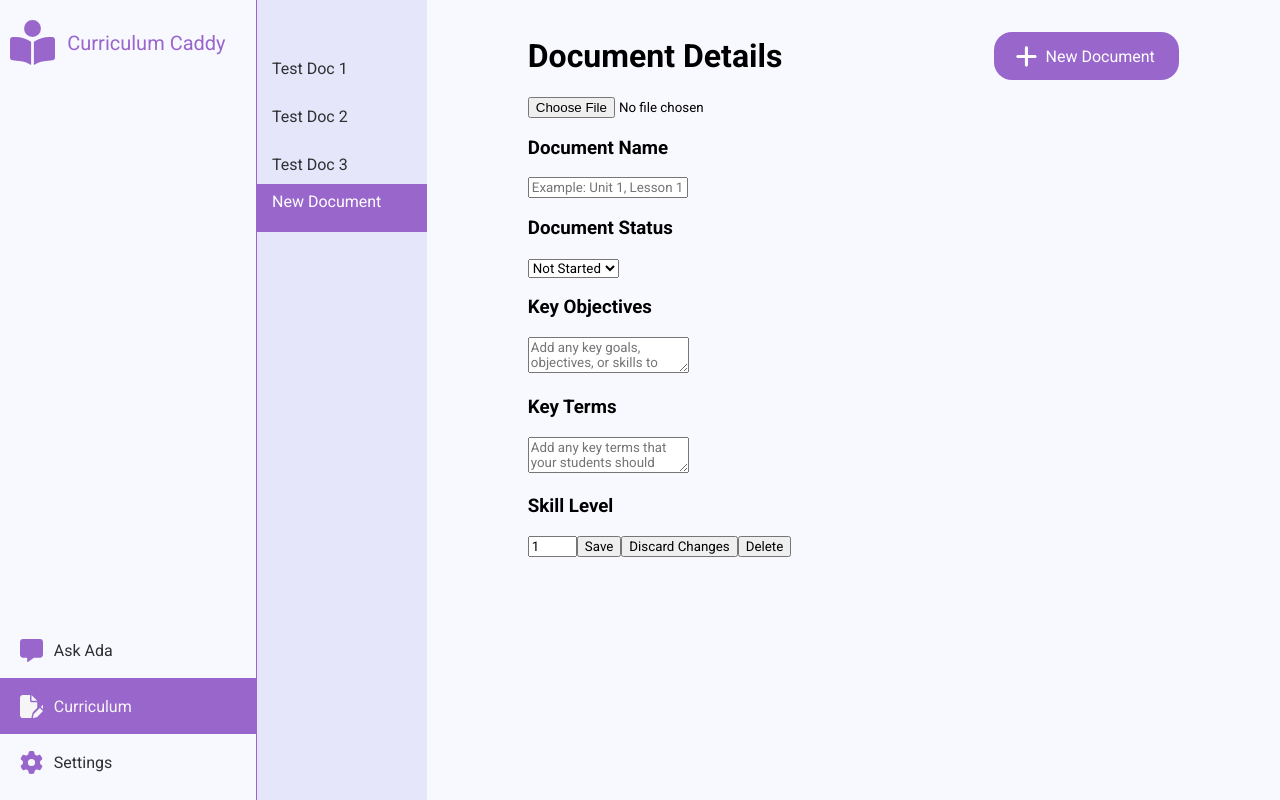
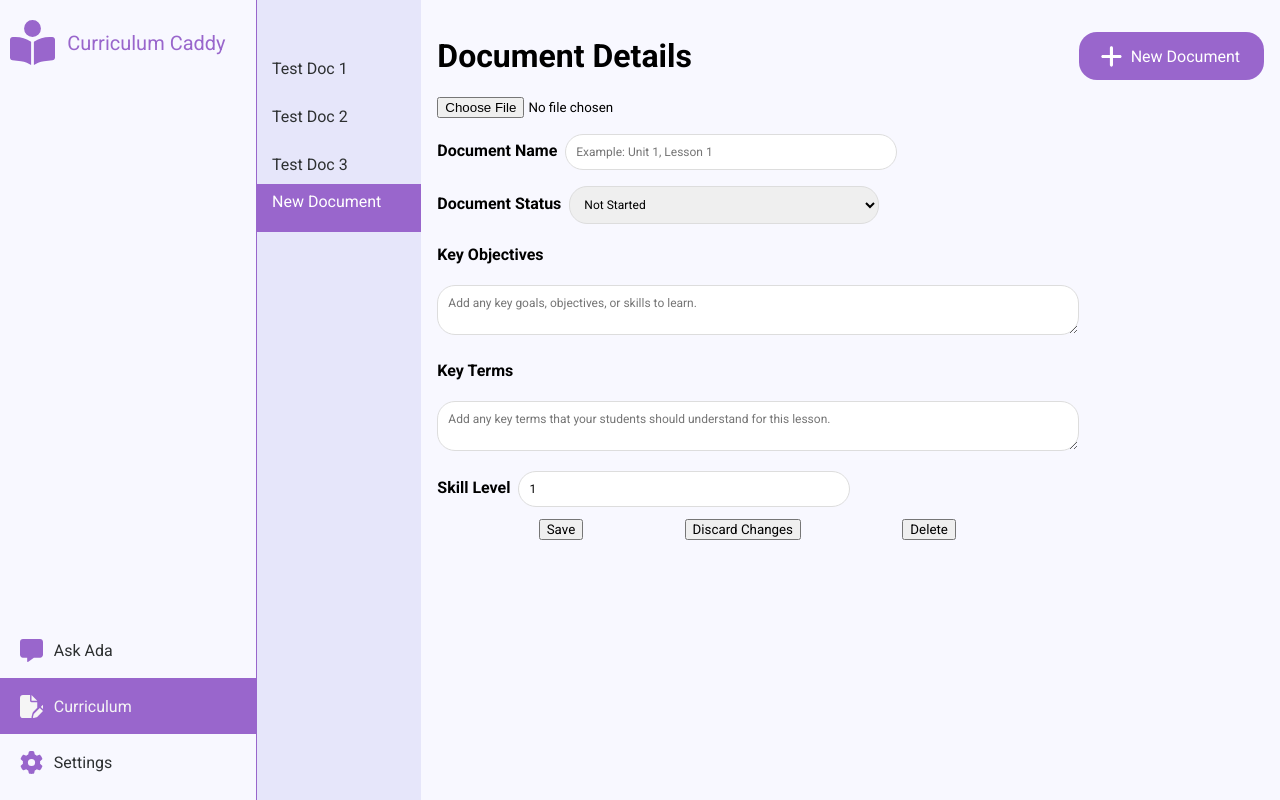
Before and after one commit to gabbirenee/curriculum-caddy, a React (Create React App) app: page /curriculum in a window 1280 px wide. Built offline with nearby package versions, Linux system fonts and the light colour scheme; no server answers.

Commit message:
Style inputs for document details

```diff
--- a/src/Components/DocumentDetails.js
+++ b/src/Components/DocumentDetails.js
@@ -181,37 +181,38 @@ function DocumentDetails ({subject, grade_level, curriculum, setCurriculum, sele
 
   return (
     <div className="DocumentDetails">
-      <div>
+      <div className="details-section">
         <h1>Document Details</h1>
         <div className="file-upload-container">
           <input type="file" accept=".pdf" ref={inputRef} onChange={(e) => onFileLoad(e)} />
         </div>
         <div className="current-doc-details">
-          <h3>Document Name</h3>
+          <h4 className="inline-header">Document Name</h4>
           <input
             value={docName}
             onChange={(e)=> setDocName(e.target.value)}
             placeholder="Example: Unit 1, Lesson 1"
           />
-          <h3>Document Status</h3>
+          <div />
+          <h4 className="inline-header">Document Status</h4>
           <select value={docStatus} onChange={(e)=> setDocStatus(e.target.value)}>
             <option value="not-started">Not Started</option>
             <option value="in-progress">In Progress</option>
             <option value="completed">Completed</option>
           </select>
-          <h3>Key Objectives</h3>
+          <h4>Key Objectives</h4>
           <textarea
             value={keyObj}
             onChange={(e)=> setKeyObj(e.target.value)}
             placeholder="Add any key goals, objectives, or skills to learn."
           />
-          <h3>Key Terms</h3>
+          <h4>Key Terms</h4>
           <textarea
             value={keyTerms}
             onChange={(e)=> setKeyTerms(e.target.value)}
             placeholder="Add any key terms that your students should understand for this lesson."
           />
-          <h3>Skill Level</h3>
+          <h4 className="inline-header">Skill Level</h4>
           <input
             type="number"
             value={skill}
@@ -220,9 +221,11 @@ function DocumentDetails ({subject, grade_level, curriculum, setCurriculum, sele
             max="10"
             step="1"
           />
-          <button className="save-doc-changes" onClick={handleSave}>Save</button>
-          <button className="discard-doc-changes" onClick={handleDiscard}>Discard Changes</button>
-          <button className="delete-doc" onClick={handleDelete}>Delete</button>
+          <div className="doc-details-btns">
+            <button className="save-doc-changes" onClick={handleSave}>Save</button>
+            <button className="discard-doc-changes" onClick={handleDiscard}>Discard Changes</button>
+            <button className="delete-doc" onClick={handleDelete}>Delete</button>
+          </div>
         </div>
       </div>
       <div className="add-new-doc" onClick={handleNewDoc}>
--- a/src/Styles/App.css
+++ b/src/Styles/App.css
@@ -282,9 +282,32 @@ body {
 
 .DocumentDetails  {
     display: flex;
-    justify-content: space-around;
+    padding: 0rem 1rem;
+    justify-content: space-between;
     width: 100%;
     padding-top: 1rem;
+    overflow: auto;
+}
+
+.details-section {
+    width: 75%;
+}
+
+.current-doc-details input, .current-doc-details select, .current-doc-details textarea{
+    padding: 0.625rem;
+    border: 1px solid #ddd;
+    border-radius: 1.125rem;
+    outline: none;
+    font-size: 0.75em;
+    /* resize: none;   Prevent automatic resizing of the input */
+}
+.current-doc-details input, .current-doc-details select {
+    width: 50%;
+    margin: 1rem 0 0 0.5rem;
+}
+
+.current-doc-details textarea {
+    width: 100%;
 }
 
 .add-new-doc {
@@ -314,3 +337,13 @@ body {
     /* fill: var(--accent2); */
     fill: var(--text-white);
 }
+
+.doc-details-btns {
+    margin-top: 0.75rem;
+    display: flex;
+    justify-content: space-evenly;
+}
+
+.inline-header {
+    display: inline;
+}
```
